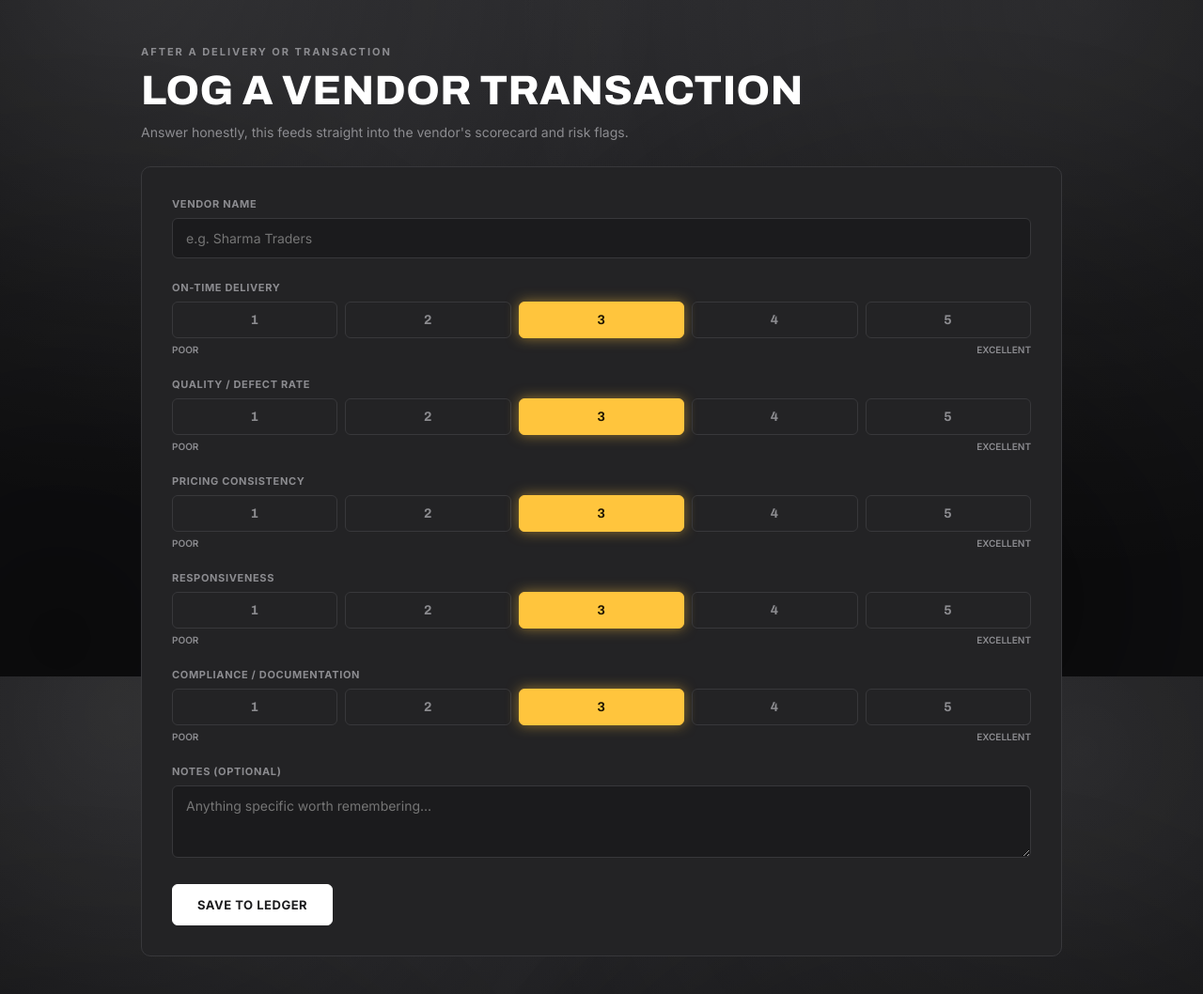
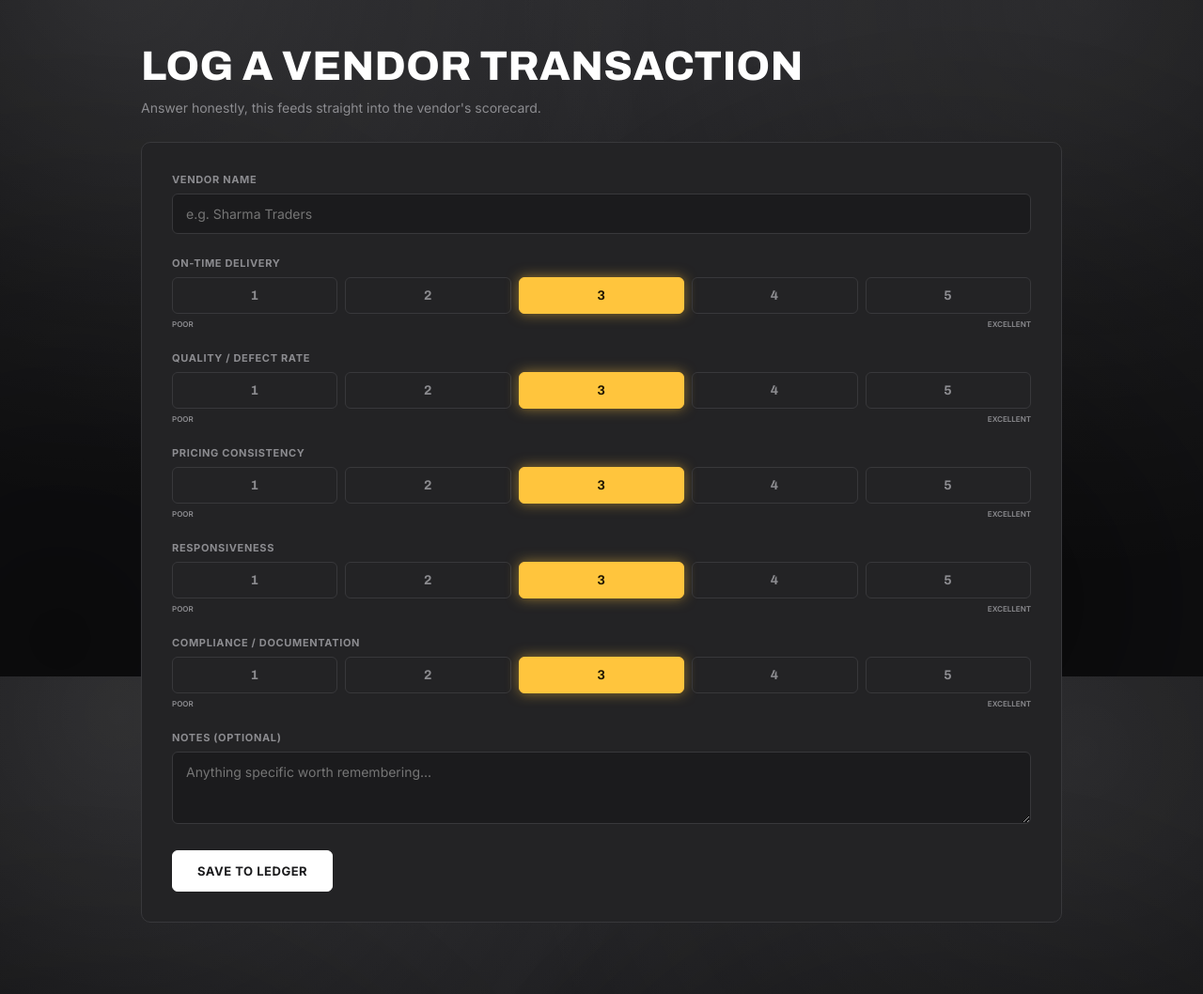
Before and after one commit to thymeprn/vendor_ledger, a Flask app: page /new in a window 1280 px wide. Shown: the part 80-1138 px from the top of the page at 94% size. After the commit the page ends 1062 px from the top, so only its background shows below. Run offline with Flask 3, Linux system fonts and the light colour scheme; tables that the repository leaves empty hold one stand-in row (values such as "Sample post").

Commit message:
formatting changes

```diff
--- a/static/style.css
+++ b/static/style.css
@@ -520,7 +520,7 @@ main {
 .rating-hint {
   display: flex;
   justify-content: space-between;
-  font-size: 10px;
+  font-size: 8px;
   font-weight: 600;
   color: var(--text-dim);
   margin-top: 6px;
--- a/storage.py
+++ b/storage.py
@@ -9,6 +9,7 @@ Scoring model:
   that's consistently weak (a vendor can look fine on average but still be
   flagged if e.g. compliance is repeatedly bad).
 """
+
 import sqlite3
 from datetime import datetime
 from contextlib import contextmanager
@@ -24,7 +25,6 @@ CATEGORY_LABELS = {
     "responsiveness": "Responsiveness",
     "compliance": "Compliance / documentation",
 }
-
 
 @contextmanager
 def get_conn():
--- a/templates/new_entry.html
+++ b/templates/new_entry.html
@@ -2,9 +2,9 @@
 {% block title %}Log Transaction — Vendor Ledger{% endblock %}
 {% block content %}
 
-<div class="page-eyebrow">After a delivery or transaction</div>
+<!--<div class="page-eyebrow">After a delivery or transaction</div>-->
 <h1 class="page-title">Log a Vendor Transaction</h1>
-<p class="page-sub">Answer honestly, this feeds straight into the vendor's scorecard and risk flags.</p>
+<p class="page-sub">Answer honestly, this feeds straight into the vendor's scorecard.</p>
 
 <div class="form-card">
 <form method="POST">
--- a/templates/vendor_detail.html
+++ b/templates/vendor_detail.html
@@ -2,7 +2,7 @@
 {% block title %}{{ vendor.name }} — Vendor Ledger{% endblock %}
 {% block content %}
 
-<a href="{{ url_for('index') }}" class="back-link">&larr; back to dashboard</a>
+<a href="{{ url_for('index') }}" class="back-link"> <- BACK TO DASHBOARD</a>
 
 {% set pct = (vendor.overall / 5 * 100) if vendor.overall is not none else 0 %}
 {% if vendor.risk == "high" %}{% set color = "var(--risk-high)" %}
@@ -33,7 +33,7 @@
 
 {% if vendor.flags %}
 <div class="flags-box">
-  <strong>&gt; FLAGGED:</strong> consistently weak on {{ vendor.flags|join(", ") }}.
+  <strong>FLAGGED:</strong> consistently weak on {{ vendor.flags|join(", ") }}.
 </div>
 {% endif %}
 
@@ -50,7 +50,7 @@
 </div>
 {% endif %}
 
-<h2 class="section-title">// transaction history</h2>
+<h2 class="section-title">transaction history</h2>
 {% for e in vendor.entries %}
 <div class="entry-row">
   <div class="entry-date">{{ e.created_at[:10] }}</div>
```
